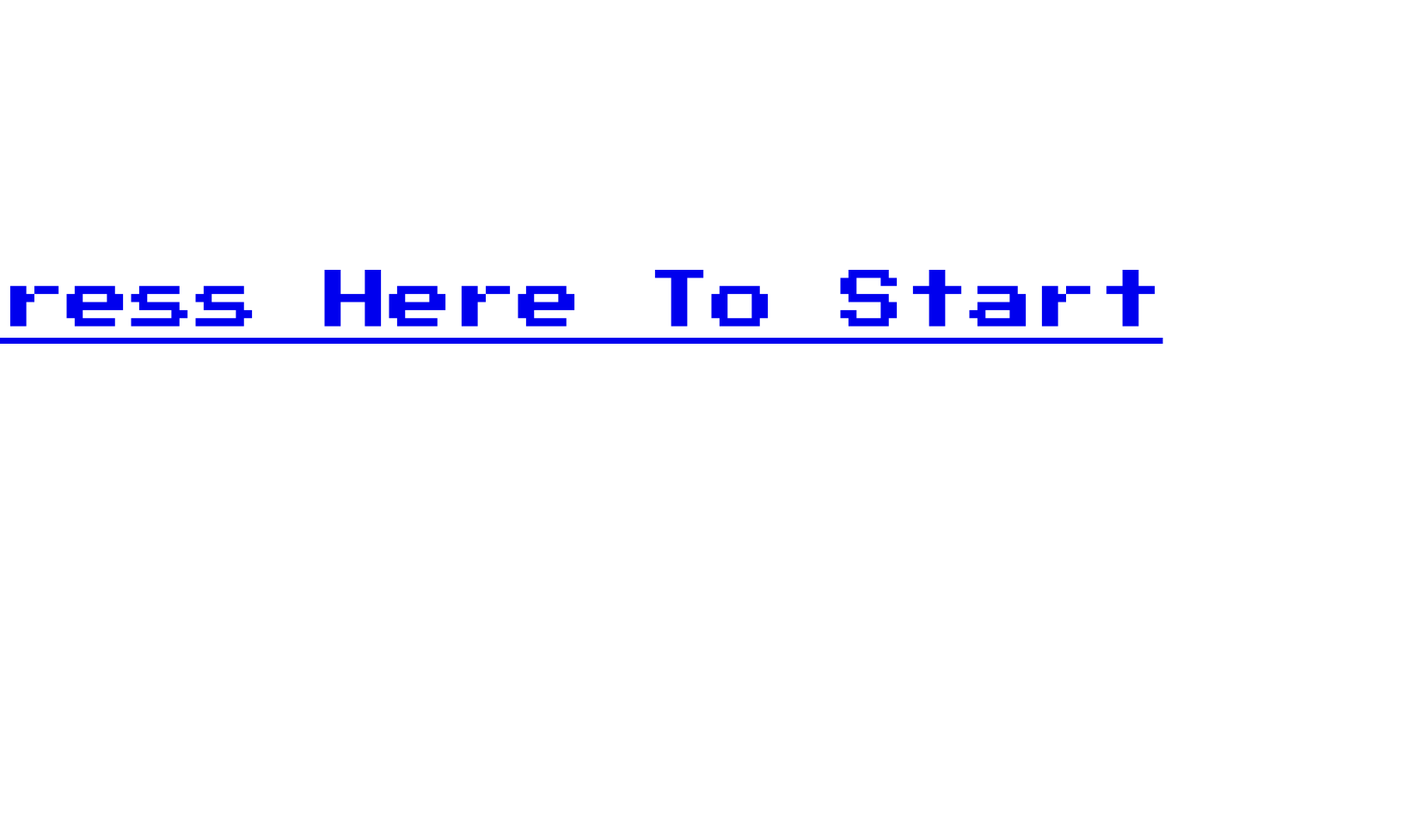
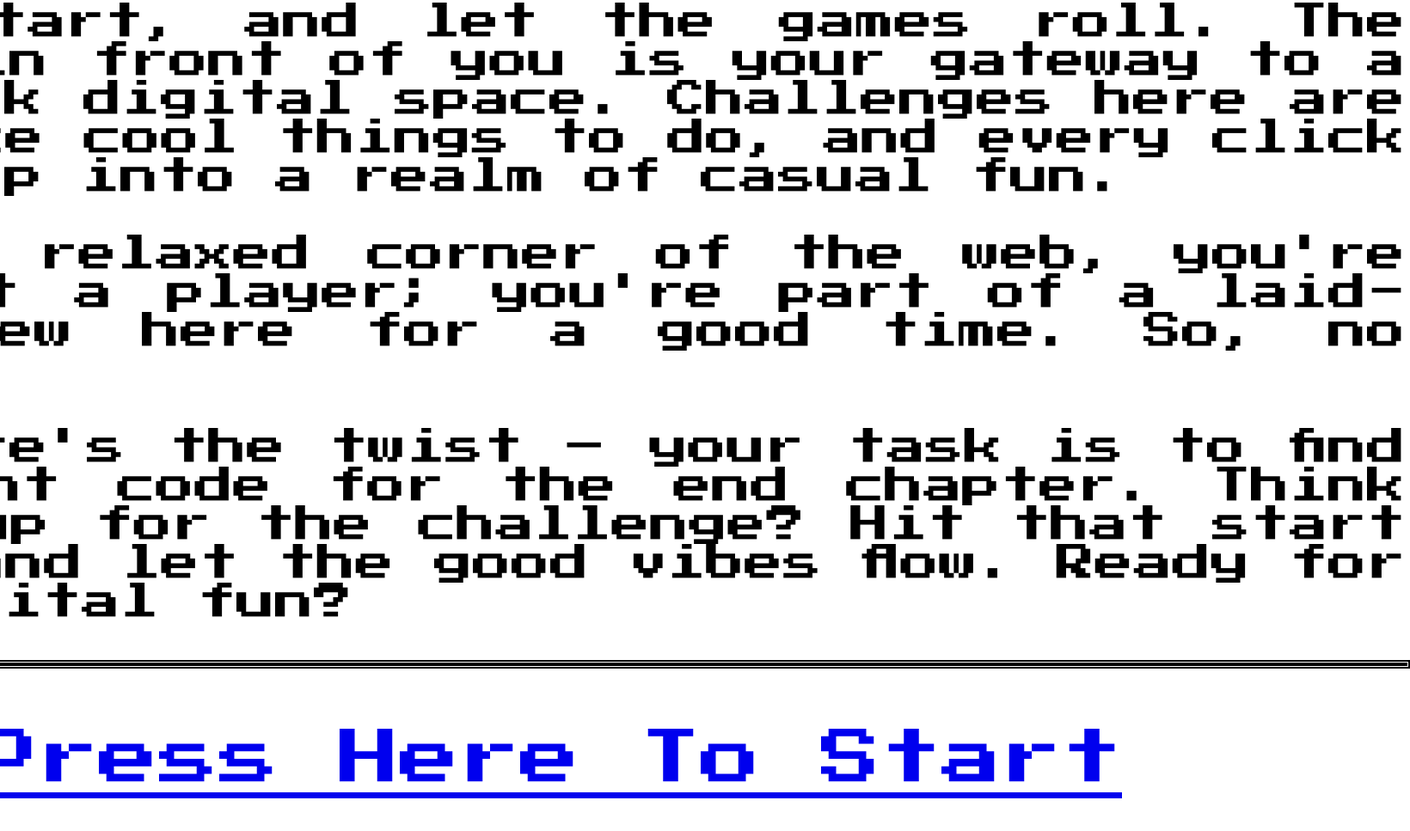
Before and after one commit to DanteSilver/ProjectAtlas-16, a plain HTML site: page index.html in a window 1280 px wide. Shown: the part 57-1024 px from the top of the page at 86% size, 1640 px wide, since content can reach past the window. Before the commit the page ends 816 px from the top, so only its background shows below. Drawn offline with Linux system fonts and the light colour scheme; a web font is replaced by a local one.

Commit message:
Add files via upload

```diff
--- a/index.html
+++ b/index.html
@@ -9,6 +9,8 @@
 <style>
 .center-text{
     text-align: justify;
+    margin: 5px;
+    margin-top: 5px;
 }
 .center-container
 {
@@ -19,7 +21,7 @@
     text-align: center; /*Set the sentence to justify*/
 }
 .text-container {
-    width: 1650px;
+    width: 2000px;
 }
 .PressStart-Font{
     font-family: "Press Start 2P", "consolas","sans-serif";
@@ -30,13 +32,26 @@ body {
     justify-content: center;
     height: 100vh; /* Set the height of the body to 100% of the viewport height */
 }
+hr {
+    border-color: black; /* Color */
+    border-style: double;   /* Style: solid, dashed, dotted, etc. */
+    border-width: 5px;     /* Width in pixels, em, rem, etc. */
+}
 
 </style>
 <body>
     <div class="center-container PressStart-Font">
         <div class="text-container">
-            <a href="Server Undergoing Maintenace.html" target="_blank">
-                <p style="font-size: 75px;">Press Here To Start</p>
+            <hr>
+            <div class="center-text">
+               <p style="font-size: 45px;">Hey there, ready to jump into a world of pixels and play? You've landed in a chill website environment where only a handful get the invite. Yep, that's you!</p>
+               <p style="font-size: 45px;">Press start, and let the games roll. The screen in front of you is your gateway to a laid-back digital space. Challenges here are more like cool things to do, and every click is a step into a realm of casual fun.</p>
+               <p style="font-size: 45px;">In this relaxed corner of the web, you're not just a player; you're part of a laid-back crew here for a good time. So, no stress.</p>
+               <p style="font-size: 45px;">But, here's the twist – your task is to find the right code for the end chapter. Think you're up for the challenge? Hit that start button and let the good vibes flow. Ready for some digital fun?</p>
+            </div>
+            <hr>
+            <a href="Server Undergoing Maintenace.html" target="_self">
+                <p style="font-size: 70px;">Press Here To Start</p>
             </a>
         </div>
 </div>
```
